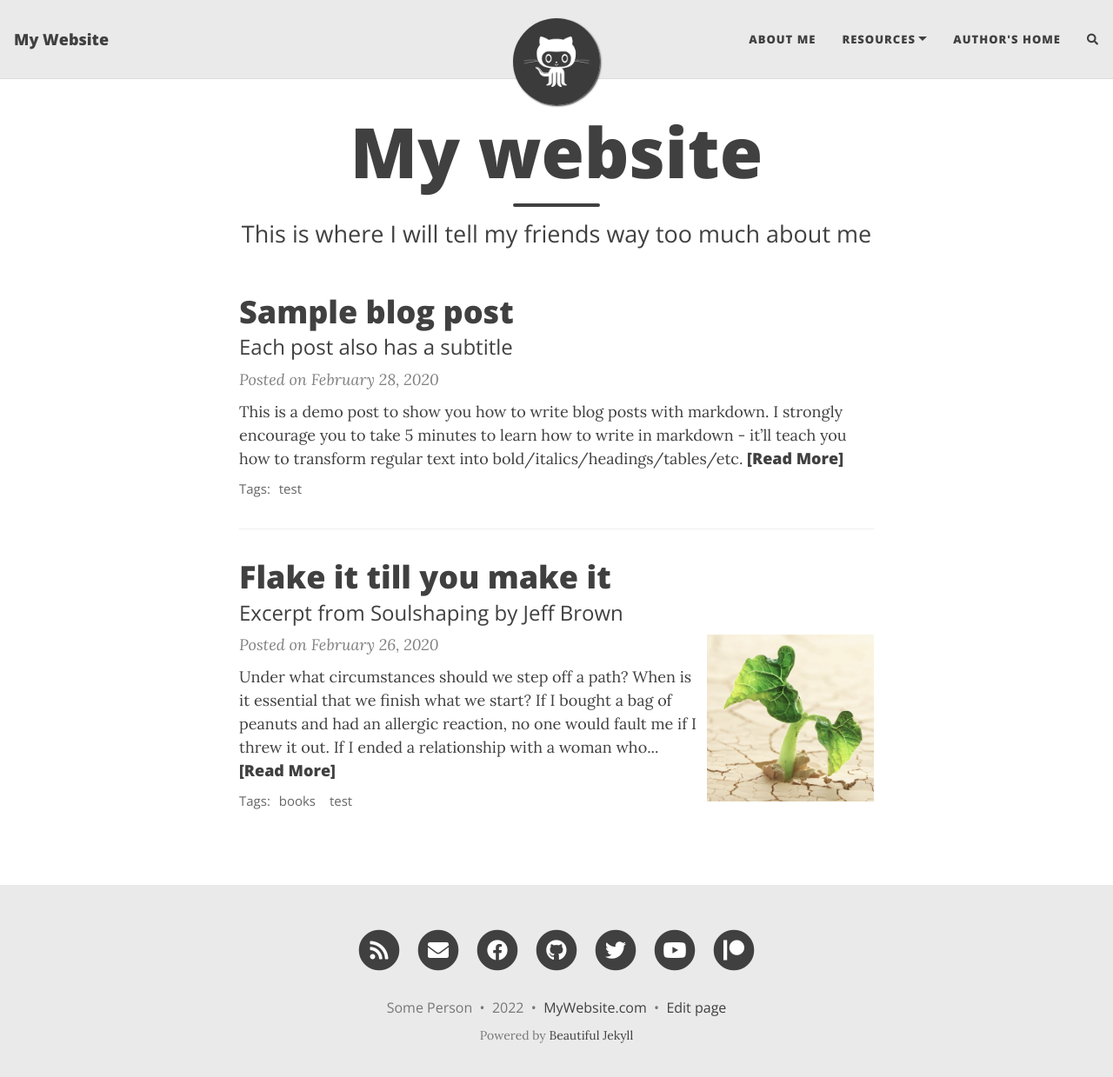
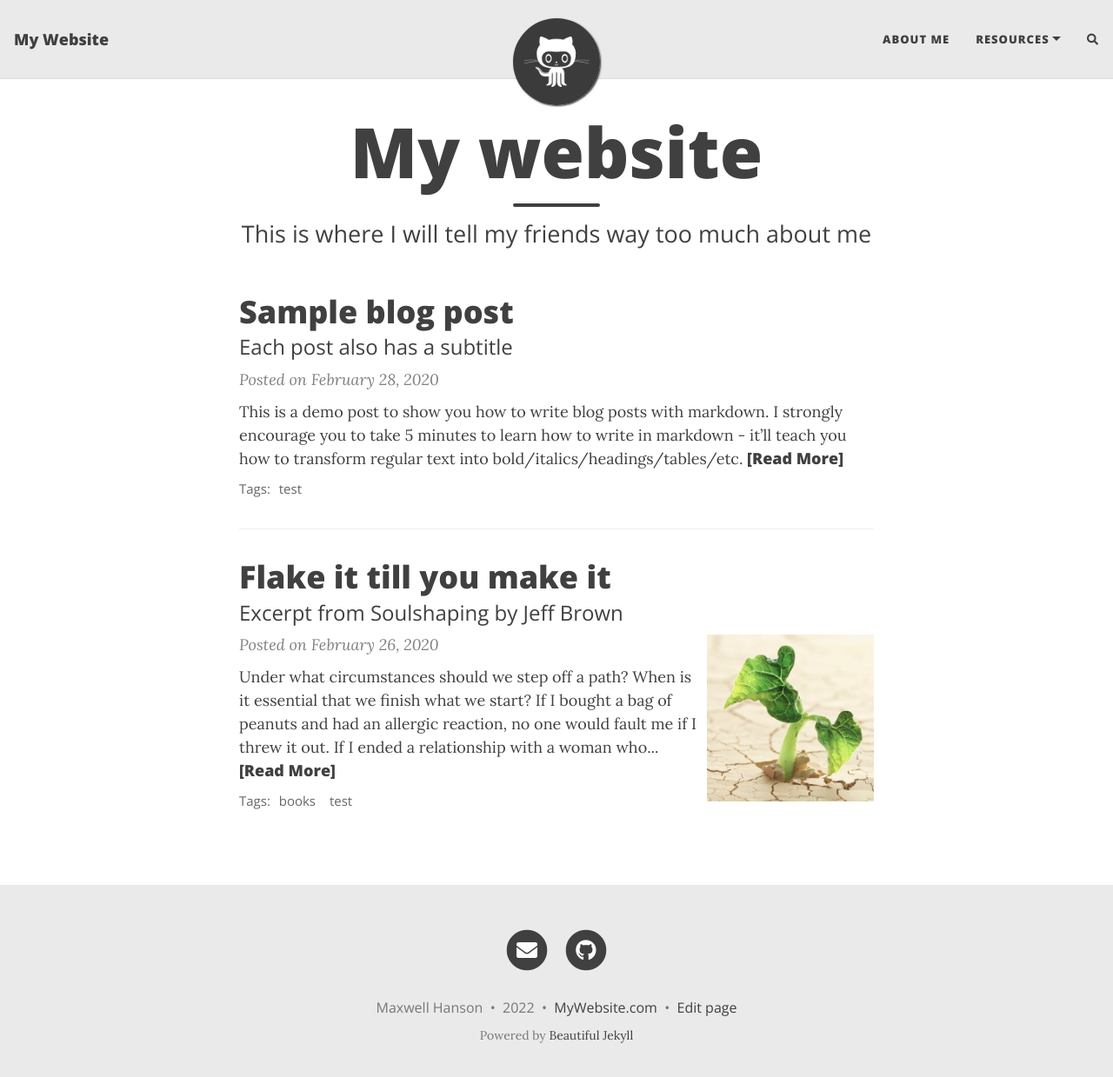
Before and after one commit to githubmaxcs/githubmaxcs.github.io, a Jekyll site: the page built from index.html, in a window 1280 px wide and 1252 px high. Shown: the top 1239 px of the window at 87% size. Built offline with Jekyll 4.4.1, drawn with Linux system fonts in a browser that asks for light colours; nearby versions of some CDN libraries; the list of posts is cut into pages by our own code; comment, search, counter and statistics services are not loaded; some of the changed lines change nothing that is shown.

Commit message:
Update _config.yml

```diff
--- a/_config.yml
+++ b/_config.yml
@@ -13,7 +13,7 @@
 title: My Website
 
 # Your name to show in the footer
-author: Some Person
+author: Maxwell Hanson
 
 ###############################################
 # --- List of links in the navigation bar --- #
@@ -24,7 +24,6 @@ navbar-links:
   Resources:
     - Beautiful Jekyll: "https://beautifuljekyll.com"
     - Learn markdown: "https://www.markdowntutorial.com/"
-  Author's home: "https://deanattali.com"
 
 ################
 # --- Logo --- #
@@ -49,13 +48,12 @@ round-avatar: true
 # Select the social network links that you want to show in the footer.
 # Uncomment the links you want to show and add your information to each one.
 social-network-links:
-  email: "someone@example.com"
-  rss: true  # remove this line if you don't want to show an RSS link at the bottom
-  facebook: deanattali
-  github: daattali
-  twitter: daattali
-  patreon: DeanAttali
-  youtube: c/daattali
+  email: "maxhanson123@outlook.com"
+#   facebook: deanattali
+  github: githubmaxds
+#   twitter: daattali
+#   patreon: DeanAttali
+#   youtube: c/daattali
 #  medium: yourname
 #  reddit: yourname
 #  linkedin: daattali
@@ -79,7 +77,6 @@ social-network-links:
 
 # If you want your website to generate an RSS feed, provide a description
 # The URL for the feed will be https://<your_website>/feed.xml
-rss-description: This website is a virtual proof that I'm awesome
 
 ###########################
 # --- General options --- #
```
